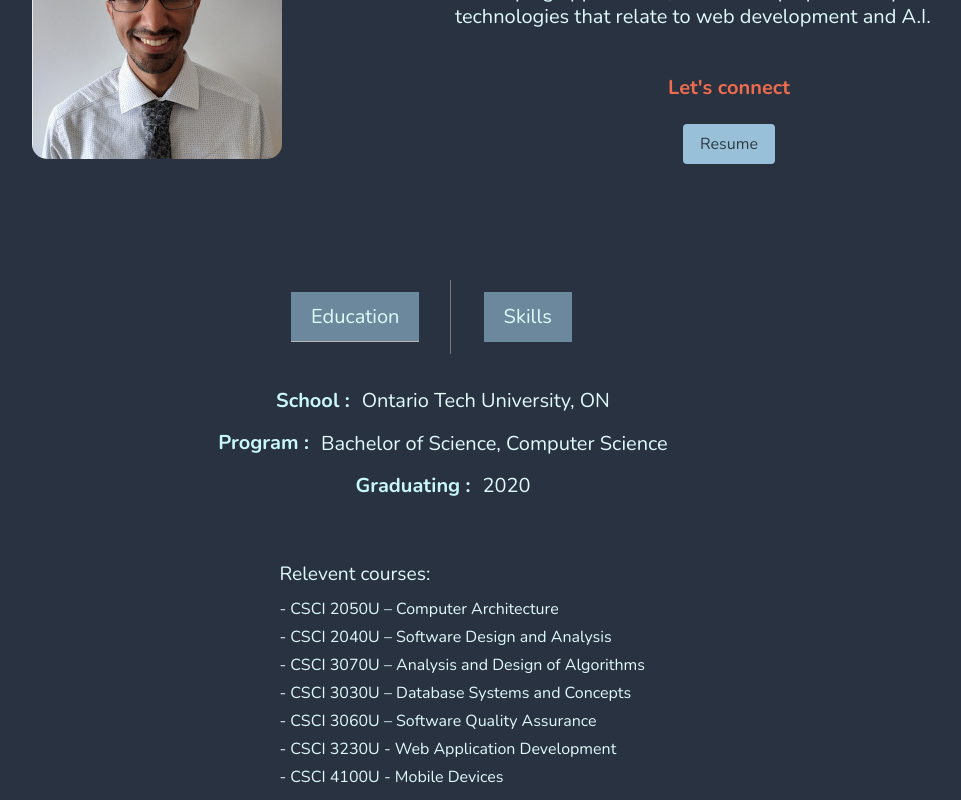
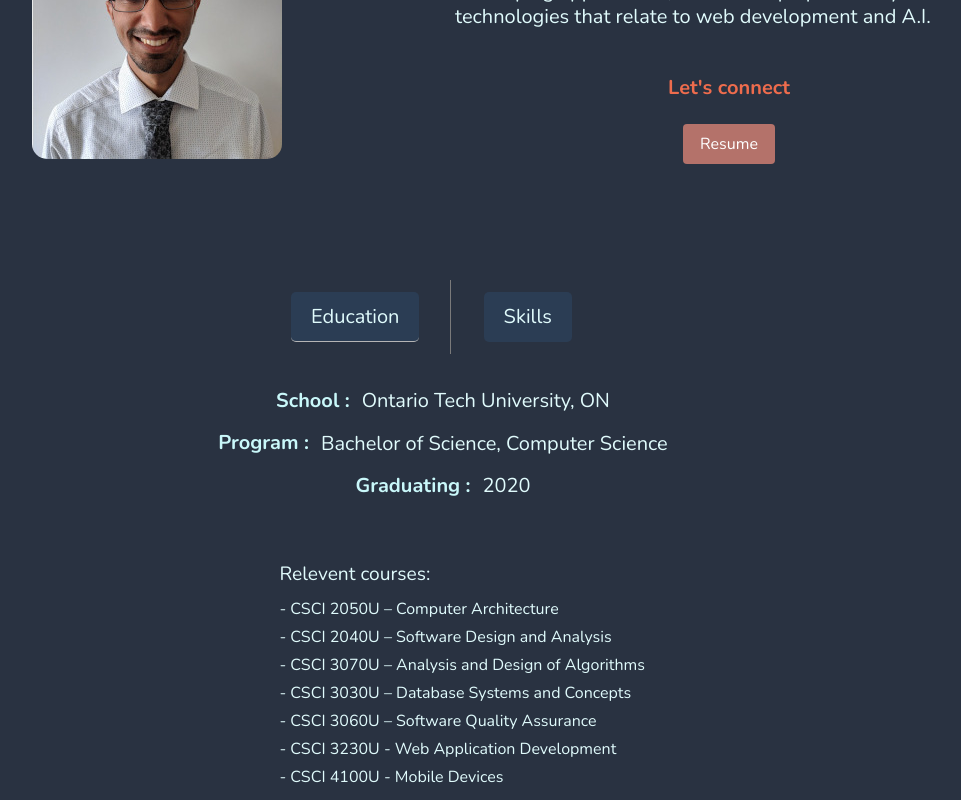
Before and after one commit to yash1094/my_portfolio, a React (Create React App) app: page / in a window 1280 px wide. Shown: the part 1080-1880 px from the top of the page, without its empty margins (197-1158 px from the left). Built offline with nearby package versions, Linux system fonts and the light colour scheme.

Commit message:
Changed the card colour

```diff
--- a/src/App.scss
+++ b/src/App.scss
@@ -6,8 +6,9 @@ $gunmetal: #293241;
 $burnt-sienna: #ee6c4d;
 $light-cyan: #e0fbfc;
 $pale-cerulean: #98c1d9;
-$bdazzled-blue: #3d5a80;
-$primary: $pale-cerulean !default;
+$bdazzled-blue: #2e4561;
+// $bdazzled-blue: #3d5a80;
+$primary: #b4726a !default;
 
 $grey-dark: hsl(0, 0%, 29%);
 $grey: hsl(0, 0%, 48%);
@@ -32,7 +33,7 @@ $link-hover-border: $grey-dark;
 $link-active-border: $grey;
 
 $button-color: $text;
-$button-background-color: rgba($pale-cerulean, 0.6);
+$button-background-color: rgba($bdazzled-blue, 0.6);
 // $button-border-color: $grey-dark;
 $button-hover-color: $grey-lighter;
 $button-focus: $grey-light;
--- a/src/components/Education/Education.Component.scss
+++ b/src/components/Education/Education.Component.scss
@@ -16,7 +16,7 @@
 
         .button {
           border: none;
-          border-radius: 0;
+          border-radius: 5px;
 
           &.selected {
             border-bottom: 1px solid $grey-light;
```
